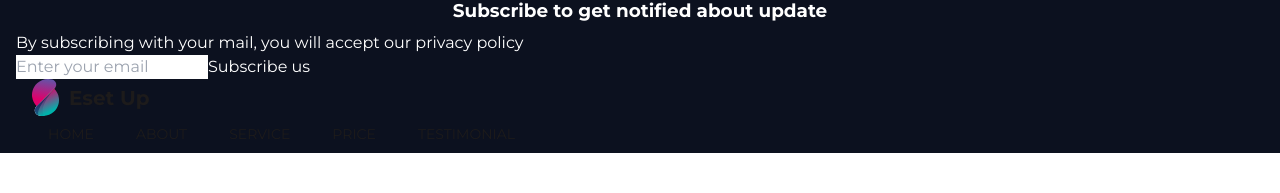
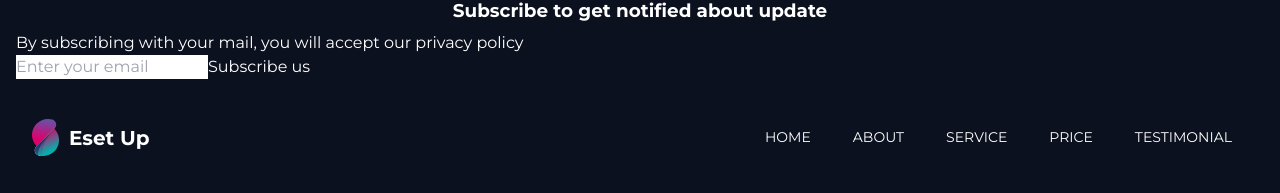
Before and after one commit to vorenus85/landing-esetup, a Vue app: page / in a window 1280 px wide. Shown: the part 2040-2233 px from the top of the page. Before the commit the page ends 2193 px from the top, so only its background shows below. Built offline with nearby package versions, Linux system fonts and the light colour scheme; no server answers.

Commit message:
wor on footer

```diff
--- a/src/components/modules/FooterModule.vue
+++ b/src/components/modules/FooterModule.vue
@@ -1,8 +1,10 @@
 <template>
   <div class="footer-section">
     <div class="container mx-auto">
-      <Logo />
-      <Menu />
+      <div class="footer-module flex items-center justify-between flex-col md:flex-row">
+        <Logo variant="light" class="mt-5 md:mt-0 order-2 md:order-1" />
+        <Menu class="order-1 md:order-2" />
+      </div>
     </div>
   </div>
 </template>
@@ -12,4 +14,13 @@ import Logo from '../Logo.vue'
 import Menu from './Menu.vue'
 </script>
 
-<style lang="scss" scoped></style>
+<style lang="scss" scoped>
+.footer-section {
+  padding: 40px 0;
+}
+</style>
+<style>
+.menu-item {
+  color: #fff;
+}
+</style>
--- a/src/components/modules/HeaderTopModule.vue
+++ b/src/components/modules/HeaderTopModule.vue
@@ -2,7 +2,7 @@
   <div class="header-top">
     <div class="container mx-auto flex justify-between">
       <Logo />
-      <Menu />
+      <Menu class="hidden lg:block" />
       <Button label="Contact" variant="secondary-outlined"></Button>
     </div>
   </div>
--- a/src/components/modules/Menu.vue
+++ b/src/components/modules/Menu.vue
@@ -1,8 +1,8 @@
 <template>
-  <div class="header-menu-module hidden lg:block">
-    <ul class="header-menu flex">
+  <div class="menu-module">
+    <ul class="menu flex flex-col md:flex-row">
       <li v-for="item in menu" :key="item.id">
-        <a :href="item.href" class="header-menu-item">{{ item.title }}</a>
+        <a :href="item.href" class="menu-item">{{ item.title }}</a>
       </li>
     </ul>
   </div>
@@ -21,7 +21,7 @@ onMounted(() => {
 
 <style lang="scss" scoped>
 @import '@/assets/scss/_variables.scss';
-.header-menu {
+.menu {
   gap: 10px;
   font-size: 0.875rem;
   text-transform: uppercase;
--- a/src/components/sections/AboutUsSection.vue
+++ b/src/components/sections/AboutUsSection.vue
@@ -2,10 +2,10 @@
   <div class="about-us-section">
     <div class="container mx-auto" id="about-us">
       <div class="about-us-module grid grid-cols-1 lg:grid-cols-2 gap-4">
-        <div class="module-image order-1 lg:order-0">
+        <div class="module-image order-2 lg:order-1">
           <img class="float-animation" :alt="image?.alt" :src="imageUrl(image?.name, folder)" />
         </div>
-        <div class="module-body order-0 lg:order-1 py-5">
+        <div class="module-body order-1 lg:order-2 py-5">
           <h2 class="module-title lg:text-start pb-5" v-html="title"></h2>
           <div class="module-description" v-html="description"></div>
         </div>
--- a/src/mock-data/menu.json
+++ b/src/mock-data/menu.json
@@ -1,7 +1,7 @@
 {
   "data": [
     { "id": 1, "title": "Home", "href": "/" },
-    { "id": 2, "title": "About", "href": "#about" },
+    { "id": 2, "title": "About", "href": "#about-us" },
     { "id": 3, "title": "Service", "href": "#services" },
     { "id": 4, "title": "Price", "href": "#price" },
     { "id": 5, "title": "Testimonial", "href": "#testimonial" }
```
